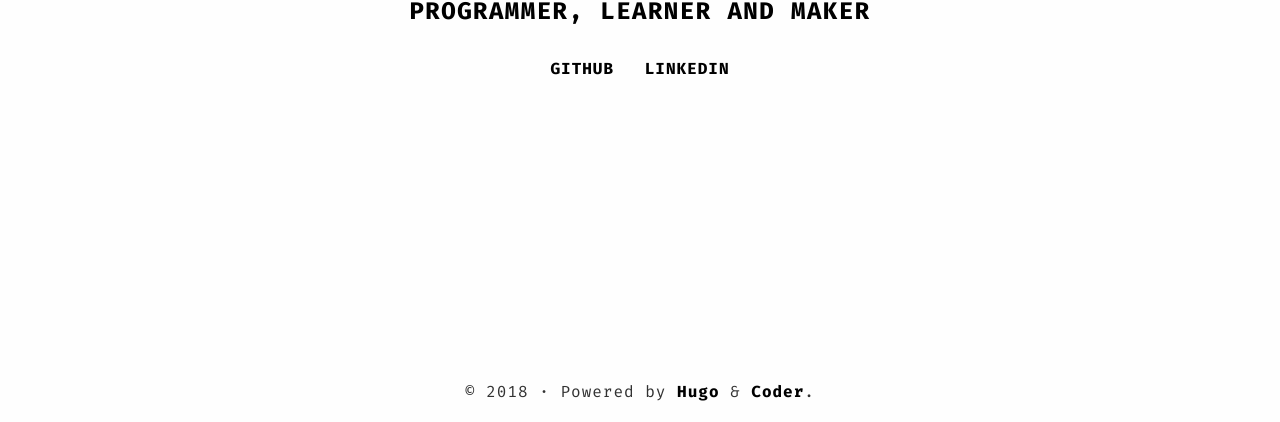
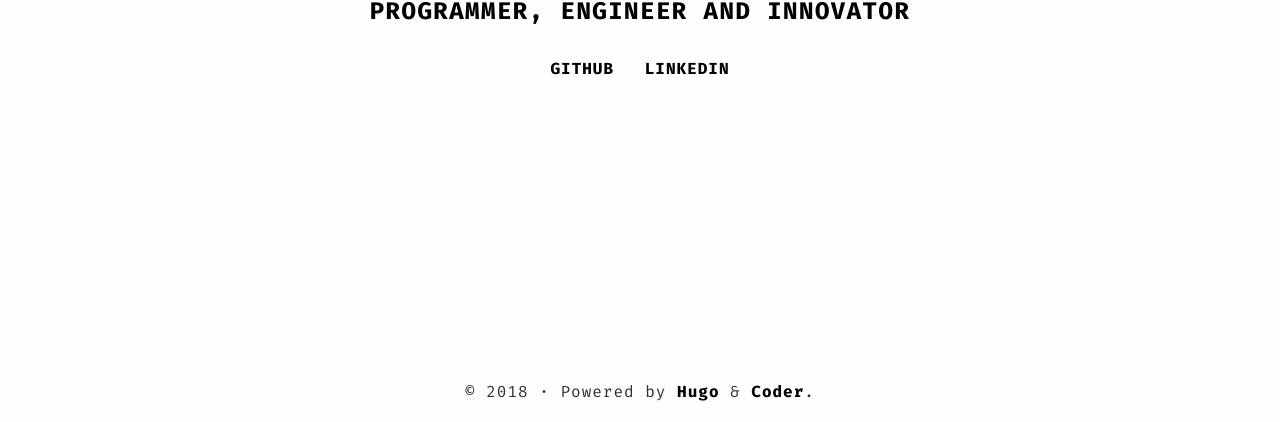
Before and after one commit to vcczh/vcczh.github.io, a plain HTML site: page index.html in a window 1280 px wide. Shown: the part 378-800 px from the top of the page. Drawn offline with nearby package versions, Linux system fonts and the light colour scheme.

Commit message:
Release 2018-05-06

```diff
--- a/index.html
+++ b/index.html
@@ -6,7 +6,7 @@
     <meta name="viewport" content="width=device-width, initial-scale=1.0">
 
     <meta name="author" content="Zhiheng Chu">
-    <meta name="description" content="John Doe&#39;s personal website">
+    <meta name="description" content="Zhiheng Chu&#39;s personal website">
     <meta name="keywords" content="blog,developer,personal">
 
     <base href="https://vcczh.github.io">
@@ -58,7 +58,7 @@
   <section class="container centered">
   <div class="about">
     <h1>Zhiheng Chu</h1>
-    <h2>Programmer, learner and maker</h2>
+    <h2>Programmer, engineer and innovator</h2>
 
     <ul>
 
```
Also changed, not shown: 404.html (+1 -1 lines), categories/index.html (+1 -1 lines), posts/day-one/index.html (+1 -1 lines), posts/index.html (+1 -1 lines), tags/index.html (+1 -1 lines).
